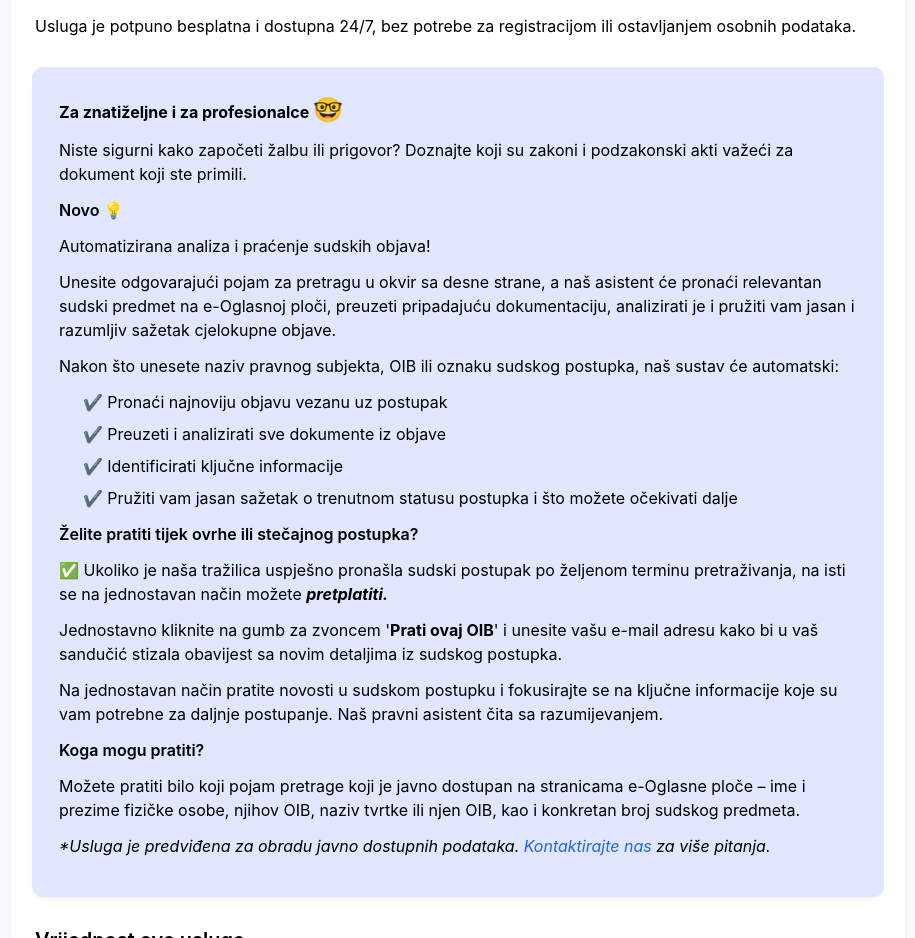
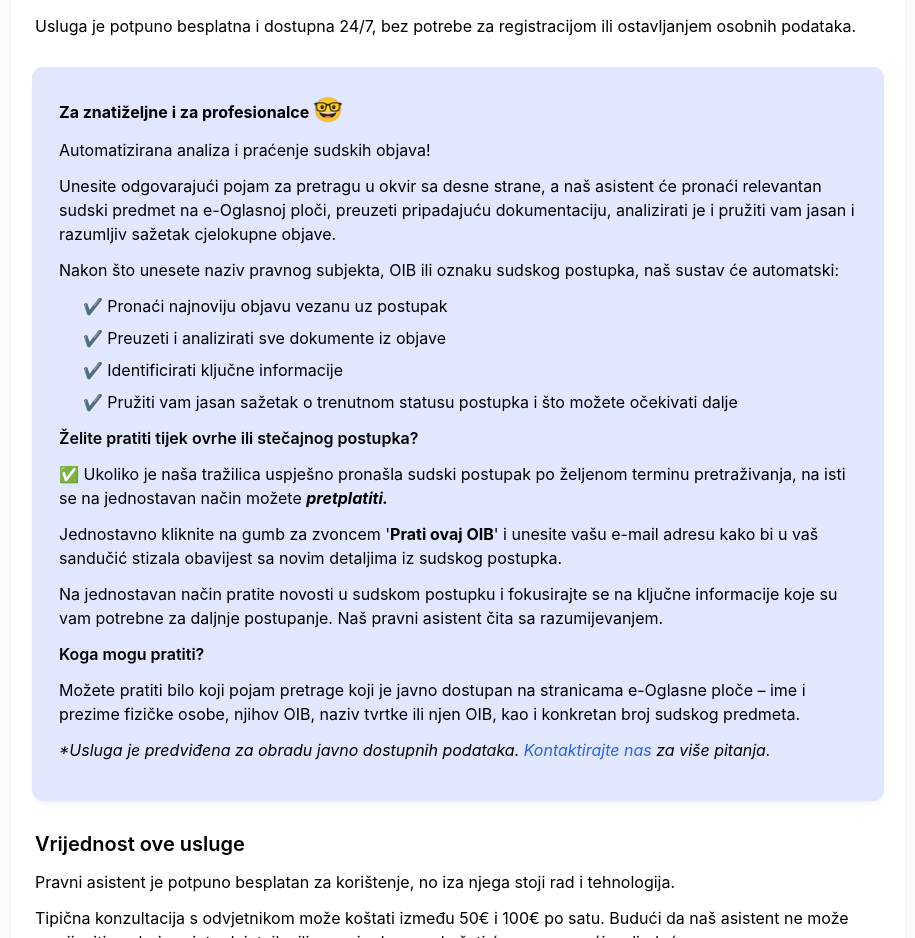
Before and after one commit to matejsarlija/our_chattie, a React (Create React App) app in the folder simple-chat/: page /o-nama in a window 1280 px wide. Shown: the part 940-1878 px from the top of the page, without its empty margins (182-1097 px from the left). Built offline with nearby package versions, Linux system fonts and the light colour scheme.

Commit message:
more copy tightening post subscribe feature - slighly removing focus from legal professionals

```diff
--- a/simple-chat/src/components/AboutUs.js
+++ b/simple-chat/src/components/AboutUs.js
@@ -79,9 +79,6 @@ export default function AboutUs() {
 
             <div className="bg-indigo-100 p-6 rounded-lg shadow-md ring ring-indigo-100">
               <h2 className="font-bold mb-3">Za znatiželjne i za profesionalce <span className="text-2xl">🤓</span></h2>
-              <p className="mb-3">
-                Niste sigurni kako započeti žalbu ili prigovor? Doznajte koji su zakoni i podzakonski akti važeći za dokument koji ste primili.</p>
-              <h4 className="font-semibold mb-3">Novo <span className="text-base">💡</span></h4>
               <h4 className="mb-3">Automatizirana analiza  i praćenje sudskih objava!</h4>
               <p className="mb-3">
                 Unesite odgovarajući pojam za pretragu u okvir sa desne strane, a naš asistent će pronaći relevantan sudski predmet na e-Oglasnoj ploči, preuzeti pripadajuću dokumentaciju, analizirati je i pružiti vam jasan i razumljiv sažetak cjelokupne objave.</p>
```
